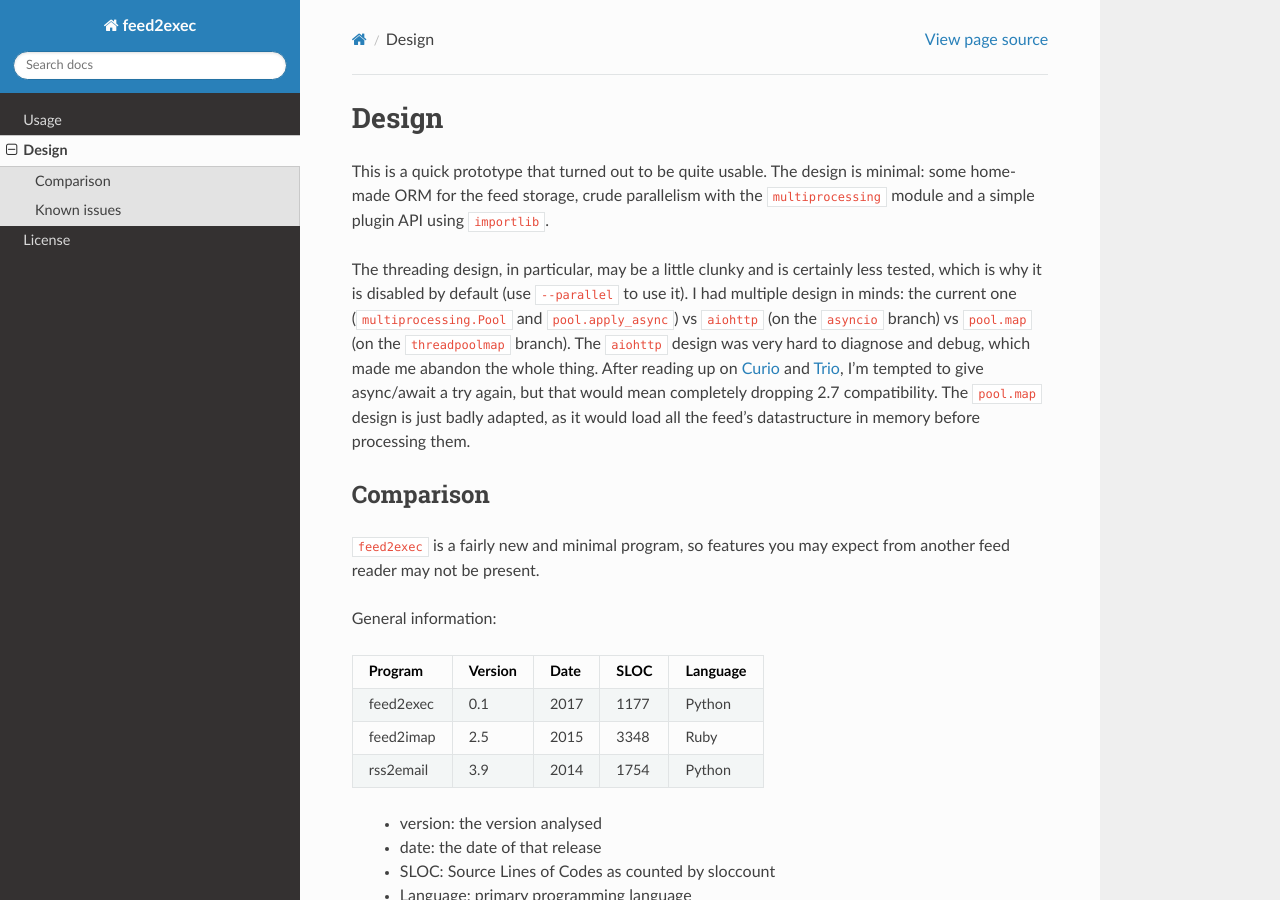
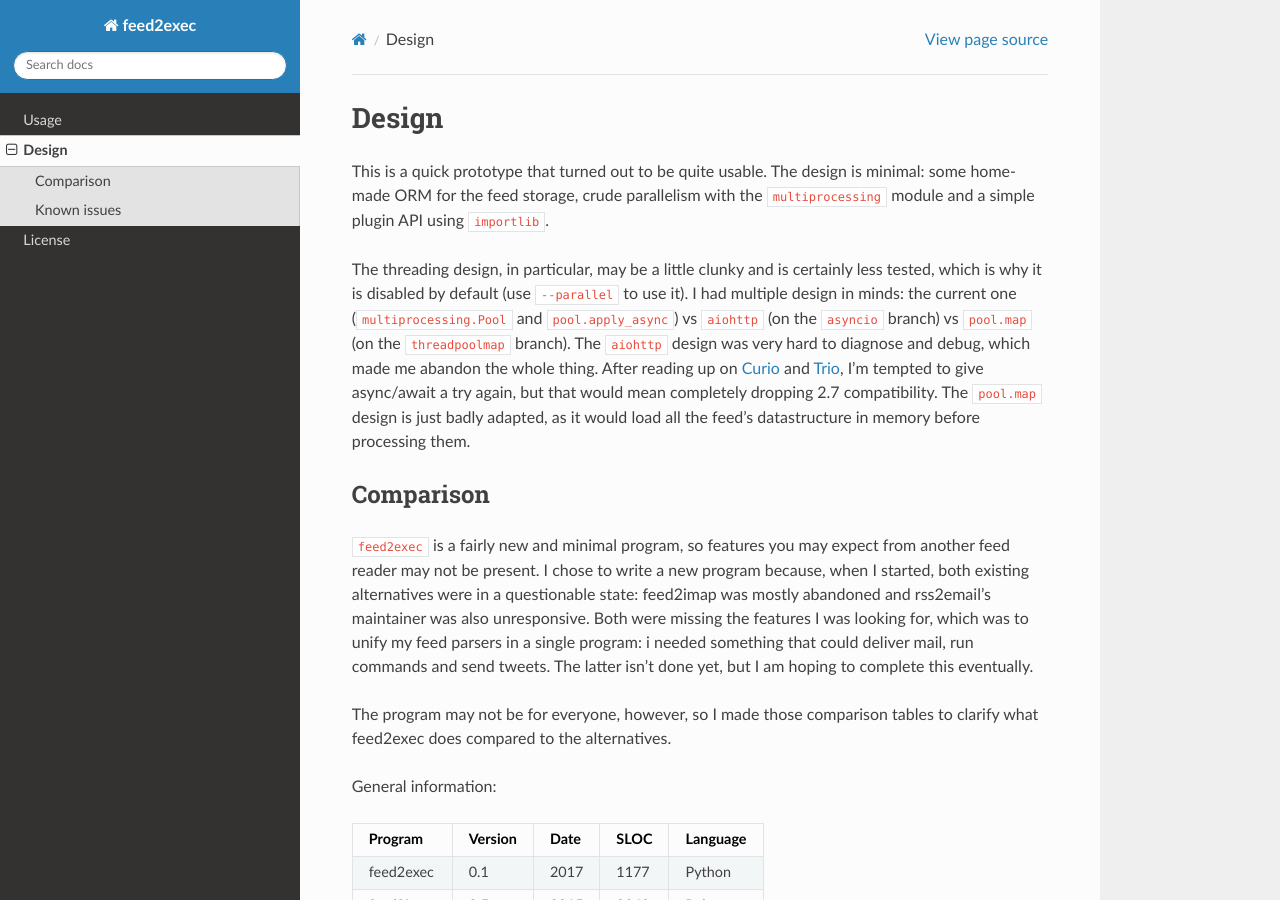
Before and after one commit to timb-machine-mirrors/anarcat-feed2exec, a Sphinx documentation site: the page built from doc/design.rst, in a window 1280 px wide and 900 px high. Built offline with Sphinx 7.4.7 and the Read the Docs theme 2.0.0, drawn with Linux system fonts in a browser that asks for light colours; the version number could not be read and is left out.

Commit message:
clarify why there is a comparison table

```diff
--- a/doc/design.rst
+++ b/doc/design.rst
@@ -25,7 +25,18 @@
 ----------
 
 ``feed2exec`` is a fairly new and minimal program, so features you may
-expect from another feed reader may not be present.
+expect from another feed reader may not be present. I chose to write a
+new program because, when I started, both existing alternatives were
+in a questionable state: feed2imap was mostly abandoned and
+rss2email's maintainer was also unresponsive. Both were missing the
+features I was looking for, which was to unify my feed parsers in a
+single program: i needed something that could deliver mail, run
+commands and send tweets. The latter isn't done yet, but I am hoping
+to complete this eventually.
+
+The program may not be for everyone, however, so I made those
+comparison tables to clarify what feed2exec does compared to the
+alternatives.
 
 General information:
 
```
